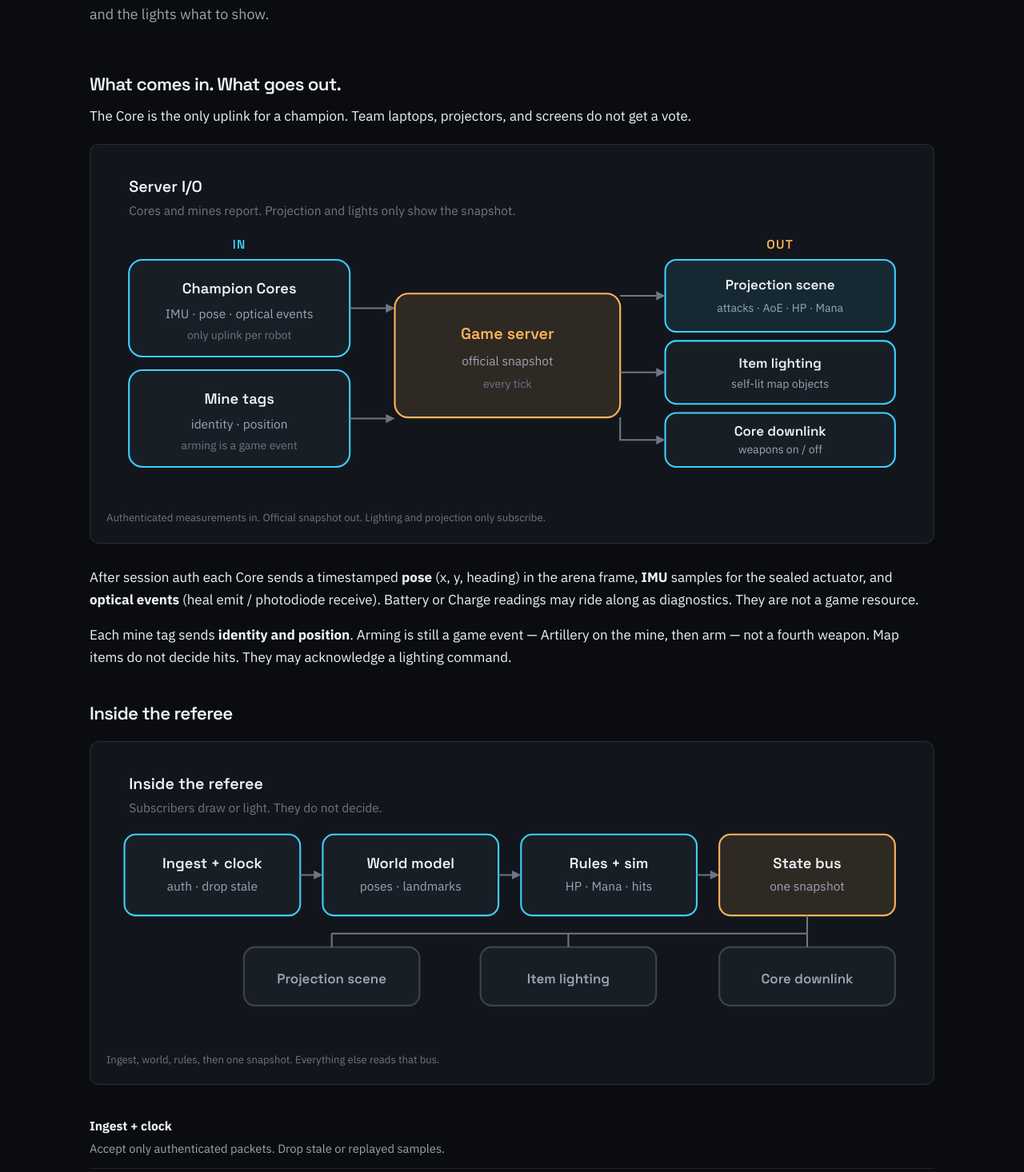
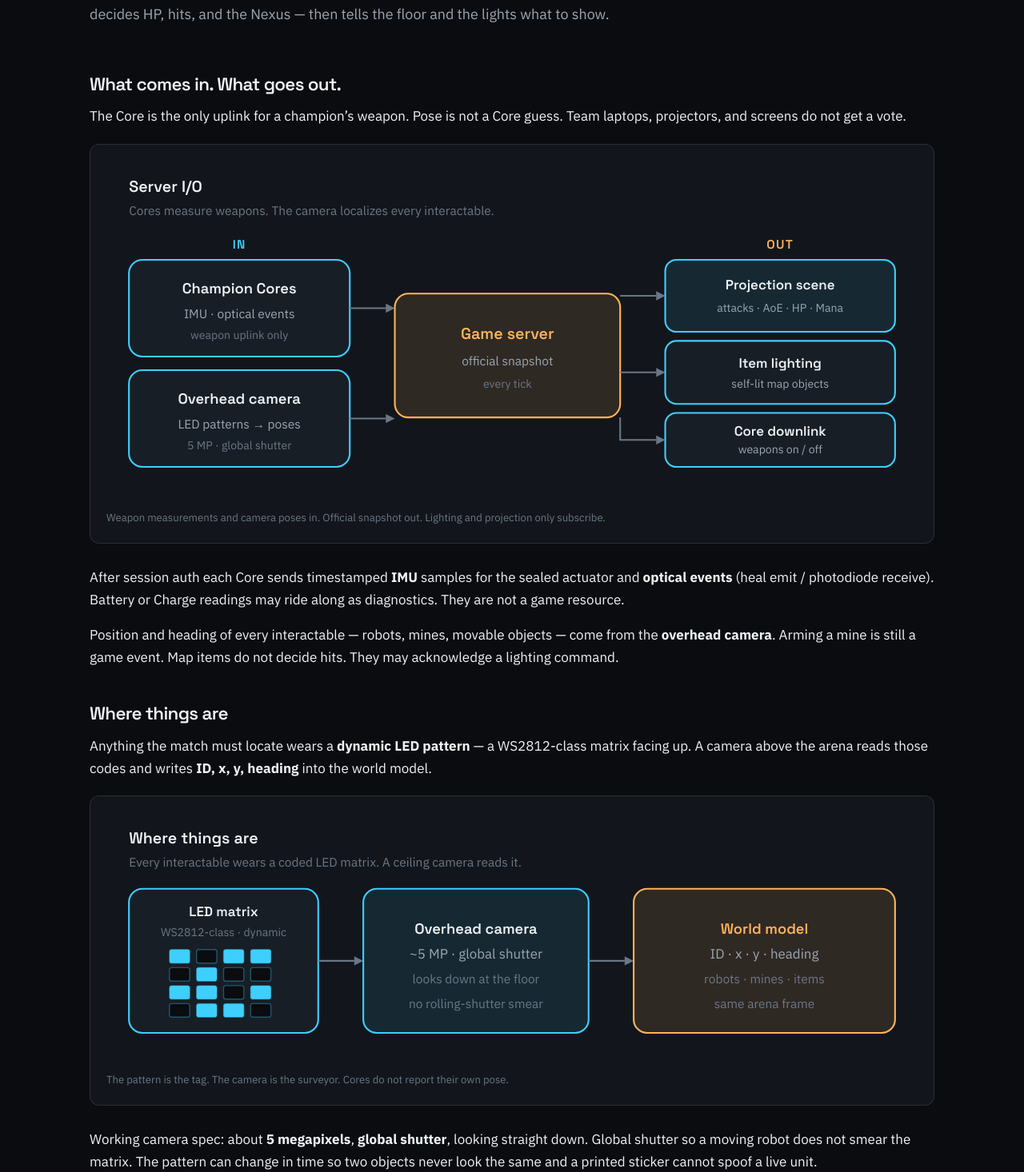
Before and after one commit to ahmedajiz629/robomoba, a React (Vite) app: page /server in a window 1280 px wide. Shown: the part 304-1770 px from the top of the page at 80% size. Built offline with nearby package versions, Linux system fonts and the light colour scheme.

Commit message:
localisation

```diff
--- a/src/components/diagrams/index.tsx
+++ b/src/components/diagrams/index.tsx
@@ -63,7 +63,7 @@ export function RobotStructureDiagram() {
         ["Core", 158],
         ["Weapon internal sensors", 182],
         ["Photodiode / light beam", 206],
-        ["Protected internal wiring", 230],
+        ["Upward LED matrix", 230],
       ].map(([label, y]) => (
         <g key={label}>
           <rect x="360" y={Number(y) - 14} width="268" height="26" rx="6" fill="rgba(62,207,255,0.1)" />
@@ -631,18 +631,18 @@ export function ServerIODiagram() {
   return (
     <Svg viewBox="0 0 720 300" role="img" aria-label="What the game server receives and emits">
       <text x="20" y="28" fill="#eef2f6" fontSize="14" fontFamily={fontTitle} fontWeight="600">Server I/O</text>
-      <text x="20" y="48" fill="#6b7785" fontSize="11" fontFamily={fontBody}>Cores and mines report. Projection and lights only show the snapshot.</text>
+      <text x="20" y="48" fill="#6b7785" fontSize="11" fontFamily={fontBody}>Cores measure weapons. The camera localizes every interactable.</text>
 
       <text x="118" y="78" textAnchor="middle" fill="#3ecfff" fontSize="11" fontFamily={fontTitle} fontWeight="600" letterSpacing="0.08em">IN</text>
       <rect x="20" y="88" width="196" height="86" rx="12" fill="#181e26" stroke="#3ecfff" strokeWidth="1.5" />
       <text x="118" y="118" textAnchor="middle" fill="#eef2f6" fontSize="13" fontFamily={fontTitle} fontWeight="600">Champion Cores</text>
-      <text x="118" y="140" textAnchor="middle" fill="#9aa6b2" fontSize="11" fontFamily={fontBody}>IMU · pose · optical events</text>
-      <text x="118" y="158" textAnchor="middle" fill="#6b7785" fontSize="10" fontFamily={fontBody}>only uplink per robot</text>
+      <text x="118" y="140" textAnchor="middle" fill="#9aa6b2" fontSize="11" fontFamily={fontBody}>IMU · optical events</text>
+      <text x="118" y="158" textAnchor="middle" fill="#6b7785" fontSize="10" fontFamily={fontBody}>weapon uplink only</text>
 
       <rect x="20" y="186" width="196" height="86" rx="12" fill="#181e26" stroke="#3ecfff" strokeWidth="1.5" />
-      <text x="118" y="216" textAnchor="middle" fill="#eef2f6" fontSize="13" fontFamily={fontTitle} fontWeight="600">Mine tags</text>
-      <text x="118" y="238" textAnchor="middle" fill="#9aa6b2" fontSize="11" fontFamily={fontBody}>identity · position</text>
-      <text x="118" y="256" textAnchor="middle" fill="#6b7785" fontSize="10" fontFamily={fontBody}>arming is a game event</text>
+      <text x="118" y="216" textAnchor="middle" fill="#eef2f6" fontSize="13" fontFamily={fontTitle} fontWeight="600">Overhead camera</text>
+      <text x="118" y="238" textAnchor="middle" fill="#9aa6b2" fontSize="11" fontFamily={fontBody}>LED patterns → poses</text>
+      <text x="118" y="256" textAnchor="middle" fill="#6b7785" fontSize="10" fontFamily={fontBody}>5 MP · global shutter</text>
 
       <path d="M216 131 H248" stroke="#6b7785" strokeWidth="1.5" />
       <polygon points="248,127 256,131 248,135" fill="#6b7785" />
@@ -769,12 +769,12 @@ export function SessionLifecycleDiagram() {
     { label: "Deploy", sub: "stack on site" },
     { label: "Session", sub: "slots + items" },
     { label: "Tokens", sub: "bind Cores" },
-    { label: "Calibrate", sub: "arena frame" },
+    { label: "Calibrate", sub: "camera + LEDs" },
     { label: "Live", sub: "clock starts" },
   ];
   return (
     <Svg viewBox="0 0 720 150" role="img" aria-label="Match setup from deploy to live">
-      <text x="20" y="24" fill="#6b7785" fontSize="11" fontFamily={fontBody}>Play does not start until every bound Core and mine is in tolerance</text>
+      <text x="20" y="24" fill="#6b7785" fontSize="11" fontFamily={fontBody}>Play does not start until every tagged interactable is in the camera</text>
       {steps.map((step, i) => {
         const x = 16 + i * 142;
         const last = i === steps.length - 1;
@@ -804,3 +804,51 @@ export function SessionLifecycleDiagram() {
     </Svg>
   );
 }
+
+export function LocalizationDiagram() {
+  const cells = [1, 0, 1, 1, 0, 1, 0, 0, 1, 1, 0, 1, 0, 1, 1, 0];
+  return (
+    <Svg viewBox="0 0 720 220" role="img" aria-label="Overhead camera reads dynamic LED patterns to localize interactables">
+      <text x="20" y="28" fill="#eef2f6" fontSize="14" fontFamily={fontTitle} fontWeight="600">Where things are</text>
+      <text x="20" y="48" fill="#6b7785" fontSize="11" fontFamily={fontBody}>Every interactable wears a coded LED matrix. A ceiling camera reads it.</text>
+
+      <rect x="20" y="68" width="168" height="128" rx="12" fill="#181e26" stroke="#3ecfff" strokeWidth="1.5" />
+      <text x="104" y="92" textAnchor="middle" fill="#eef2f6" fontSize="12" fontFamily={fontTitle} fontWeight="600">LED matrix</text>
+      <text x="104" y="110" textAnchor="middle" fill="#6b7785" fontSize="10" fontFamily={fontBody}>WS2812-class · dynamic</text>
+      {cells.map((on, i) => {
+        const col = i % 4;
+        const row = Math.floor(i / 4);
+        return (
+          <rect
+            key={i}
+            x={56 + col * 24}
+            y={122 + row * 16}
+            width="18"
+            height="12"
+            rx="2"
+            fill={on ? "#3ecfff" : "#0a0c10"}
+            stroke="rgba(62,207,255,0.35)"
+          />
+        );
+      })}
+
+      <path d="M188 132 H220" stroke="#6b7785" strokeWidth="1.5" />
+      <polygon points="220,128 228,132 220,136" fill="#6b7785" />
+
+      <rect x="228" y="68" width="200" height="128" rx="12" fill="rgba(62,207,255,0.1)" stroke="#3ecfff" strokeWidth="1.5" />
+      <text x="328" y="108" textAnchor="middle" fill="#eef2f6" fontSize="13" fontFamily={fontTitle} fontWeight="600">Overhead camera</text>
+      <text x="328" y="130" textAnchor="middle" fill="#9aa6b2" fontSize="12" fontFamily={fontBody}>~5 MP · global shutter</text>
+      <text x="328" y="152" textAnchor="middle" fill="#6b7785" fontSize="11" fontFamily={fontBody}>looks down at the floor</text>
+      <text x="328" y="174" textAnchor="middle" fill="#6b7785" fontSize="11" fontFamily={fontBody}>no rolling-shutter smear</text>
+
+      <path d="M428 132 H460" stroke="#6b7785" strokeWidth="1.5" />
+      <polygon points="460,128 468,132 460,136" fill="#6b7785" />
+
+      <rect x="468" y="68" width="232" height="128" rx="12" fill="rgba(255,180,90,0.12)" stroke="#ffb45a" strokeWidth="1.5" />
+      <text x="584" y="108" textAnchor="middle" fill="#ffb45a" fontSize="13" fontFamily={fontTitle} fontWeight="600">World model</text>
+      <text x="584" y="130" textAnchor="middle" fill="#9aa6b2" fontSize="12" fontFamily={fontBody}>ID · x · y · heading</text>
+      <text x="584" y="152" textAnchor="middle" fill="#6b7785" fontSize="11" fontFamily={fontBody}>robots · mines · items</text>
+      <text x="584" y="174" textAnchor="middle" fill="#6b7785" fontSize="11" fontFamily={fontBody}>same arena frame</text>
+    </Svg>
+  );
+}
--- a/src/pages/Arena.tsx
+++ b/src/pages/Arena.tsx
@@ -2,13 +2,16 @@ import { Link } from "react-router-dom";
 import Layout from "../components/Layout";
 import Figure from "../components/Figure";
 import { ArenaItemCards } from "../components/arenaItems";
+import { LocalizationDiagram } from "../components/diagrams";
 import {
   PageIntro,
   Eyebrow,
   WideSection,
   Callout,
   PageNav,
+  DiagramPanel,
   Takeaway,
+  TextLink,
 } from "../components/ui";
 
 export default function Arena() {
@@ -45,10 +48,30 @@ export default function Arena() {
         </Callout>
       </WideSection>
 
+      <WideSection>
+        <h2>How the floor is surveyed</h2>
+        <p>
+          Anything interactable — robots, mines, movable objects — wears
+          an upward <strong>dynamic LED pattern</strong> (WS2812-class
+          matrix). A <strong>~5 MP global-shutter</strong> camera above
+          the arena reads those codes and reports ID, position, and
+          heading. Nothing locates itself by dead reckoning.
+        </p>
+        <DiagramPanel>
+          <LocalizationDiagram />
+          <figcaption>
+            Same pattern on every class of interactable. The camera is
+            the surveyor.
+          </figcaption>
+        </DiagramPanel>
+        <TextLink to="/server">How the server uses those poses →</TextLink>
+      </WideSection>
+
       <Takeaway>
         <strong>Takeaway</strong>
         <p>
-          Picture = map idea. Cards = item types. Spots on the floor = later.
+          Picture = map idea. Cards = item types. LED + overhead camera =
+          where they actually sit.
         </p>
       </Takeaway>
 
--- a/src/pages/Home.tsx
+++ b/src/pages/Home.tsx
@@ -368,7 +368,9 @@ export default function Home() {
           Many objectives are <strong>physical objects</strong> with their
           own lighting — not stickers or holograms. Monsters can move in
           place in their camp. Placement on our map is still open; the
-          types are not.
+          types are not. Anything the match must locate wears a{" "}
+          <strong>dynamic LED pattern</strong> that an overhead camera
+          reads.
         </p>
         <ArenaItemCards />
       </TourStep>
@@ -401,7 +403,8 @@ export default function Home() {
       >
         <p>
           The <strong>game server</strong> is the electronic referee.
-          Robots report measurements. The server decides HP, hits, cooldowns,
+          Robots report weapon measurements. An overhead camera reports
+          where interactables are. The server decides HP, hits, cooldowns,
           and whether the Nexus can take damage. Projection and screens
           show that state — they do not invent it.
         </p>
--- a/src/pages/Server.tsx
+++ b/src/pages/Server.tsx
@@ -7,6 +7,7 @@ import {
   ServerModulesDiagram,
   ItemStatesDiagram,
   SessionLifecycleDiagram,
+  LocalizationDiagram,
 } from "../components/diagrams";
 import {
   PageIntro,
@@ -29,37 +30,62 @@ export default function Server() {
         <h1>Server</h1>
         <p>
           The game server is the electronic referee. Cores report IMU and
-          pose. Mines report where they are. The server decides HP, hits,
-          and the Nexus — then tells the floor and the lights what to show.
+          optical events. An overhead camera reads LED patterns to locate
+          every interactable. The server decides HP, hits, and the Nexus —
+          then tells the floor and the lights what to show.
         </p>
       </PageIntro>
 
       <WideSection>
         <h2>What comes in. What goes out.</h2>
         <p>
-          The Core is the only uplink for a champion. Team laptops,
-          projectors, and screens do not get a vote.
+          The Core is the only uplink for a champion’s weapon. Pose is not
+          a Core guess. Team laptops, projectors, and screens do not get
+          a vote.
         </p>
         <DiagramPanel>
           <ServerIODiagram />
           <figcaption>
-            Authenticated measurements in. Official snapshot out. Lighting
-            and projection only subscribe.
+            Weapon measurements and camera poses in. Official snapshot out.
+            Lighting and projection only subscribe.
           </figcaption>
         </DiagramPanel>
         <p>
-          After session auth each Core sends a timestamped{" "}
-          <strong>pose</strong> (x, y, heading) in the arena frame,{" "}
-          <strong>IMU</strong> samples for the sealed actuator, and{" "}
+          After session auth each Core sends timestamped{" "}
+          <strong>IMU</strong> samples for the sealed actuator and{" "}
           <strong>optical events</strong> (heal emit / photodiode receive).
           Battery or Charge readings may ride along as diagnostics. They
           are not a game resource.
         </p>
         <p>
-          Each mine tag sends <strong>identity and position</strong>.
-          Arming is still a game event — Artillery on the mine, then arm —
-          not a fourth weapon. Map items do not decide hits. They may
-          acknowledge a lighting command.
+          Position and heading of every interactable — robots, mines,
+          movable objects — come from the <strong>overhead camera</strong>.
+          Arming a mine is still a game event. Map items do not decide
+          hits. They may acknowledge a lighting command.
+        </p>
+      </WideSection>
+
+      <WideSection>
+        <h2>Where things are</h2>
+        <p>
+          Anything the match must locate wears a <strong>dynamic LED
+          pattern</strong> — a WS2812-class matrix facing up. A camera
+          above the arena reads those codes and writes{" "}
+          <strong>ID, x, y, heading</strong> into the world model.
+        </p>
+        <DiagramPanel>
+          <LocalizationDiagram />
+          <figcaption>
+            The pattern is the tag. The camera is the surveyor. Cores do
+            not report their own pose.
+          </figcaption>
+        </DiagramPanel>
+        <p>
+          Working camera spec: about <strong>5 megapixels</strong>,{" "}
+          <strong>global shutter</strong>, looking straight down. Global
+          shutter so a moving robot does not smear the matrix. The
+          pattern can change in time so two objects never look the same
+          and a printed sticker cannot spoof a live unit.
         </p>
       </WideSection>
 
@@ -79,7 +105,7 @@ export default function Server() {
           </li>
           <li>
             <strong>World model</strong>
-            <span>Six champion poses, mine poses, fixed landmarks (Nexus, turrets, camps, pads, gates).</span>
+            <span>Camera poses for every tagged interactable, plus fixed landmarks (Nexus, turrets, camps, pads, gates).</span>
           </li>
           <li>
             <strong>Rules + combat sim</strong>
@@ -147,10 +173,10 @@ export default function Server() {
 
         <h3>Deploy</h3>
         <p>
-          Match day is one stack: Game Server, BLE gateway, projector
-          machine (can be the same host), and the item lighting bus.
-          Practice uses the same protocol without competition tokens —
-          local or hosted.
+          Match day is one stack: Game Server, BLE gateway, overhead
+          camera, projector machine (can be the same host), and the item
+          lighting bus. Practice uses the same protocol without
+          competition tokens — local or hosted.
         </p>
         <TextLink to="/development">How teams practice against it →</TextLink>
 
@@ -178,15 +204,15 @@ export default function Server() {
 
         <h3>Calibrate</h3>
         <p>
-          One shared <strong>arena frame</strong>. Base corners and spawn
-          pads are the position references. Projector homography maps
-          pixels to meters in that same frame. Each Core records an IMU
-          rest pose. Mine tags are paired to IDs. Fixed items are stored
-          as landmarks.
+          One shared <strong>arena frame</strong>. The overhead camera is
+          registered to that frame (height, tilt, pixels → meters).
+          Projector homography uses the same frame. Each live LED code
+          is bound to a session slot or item ID. Each Core records an
+          IMU rest pose. Fixed structures are stored as landmarks.
         </p>
         <p>
-          The clock does not start until every bound Core and mine reports
-          inside tolerance.
+          The clock does not start until every tagged interactable is in
+          the camera and inside tolerance.
         </p>
         <Callout>
           <strong>Comms failure</strong>
@@ -239,9 +265,9 @@ export default function Server() {
       <Takeaway>
         <strong>Takeaway</strong>
         <p>
-          Cores and mines report. The server decides. The floor image shows
-          attacks, AoE, HP, and Mana. Lights follow item state. Charge
-          stays on the robot.
+          Cores report weapons. The camera reports where things are. The
+          server decides. The floor image shows attacks, AoE, HP, and Mana.
+          Lights follow item state. Charge stays on the robot.
         </p>
       </Takeaway>
 
--- a/src/pages/System.tsx
+++ b/src/pages/System.tsx
@@ -82,7 +82,9 @@ export default function System() {
         <p>
           The Champion Interface is one sealed assembly. Exact parts vary by
           champion (Tank optics, Fighter IMU, Artillery launch sensing), but
-          the pattern is the same: a Core hard-wired to its sensors.
+          the pattern is the same: a Core hard-wired to its sensors, plus an
+          upward <strong>LED matrix</strong> so the overhead camera can
+          locate the robot.
         </p>
         <DiagramPanel>
           <InterfaceCompositionDiagram />
```
